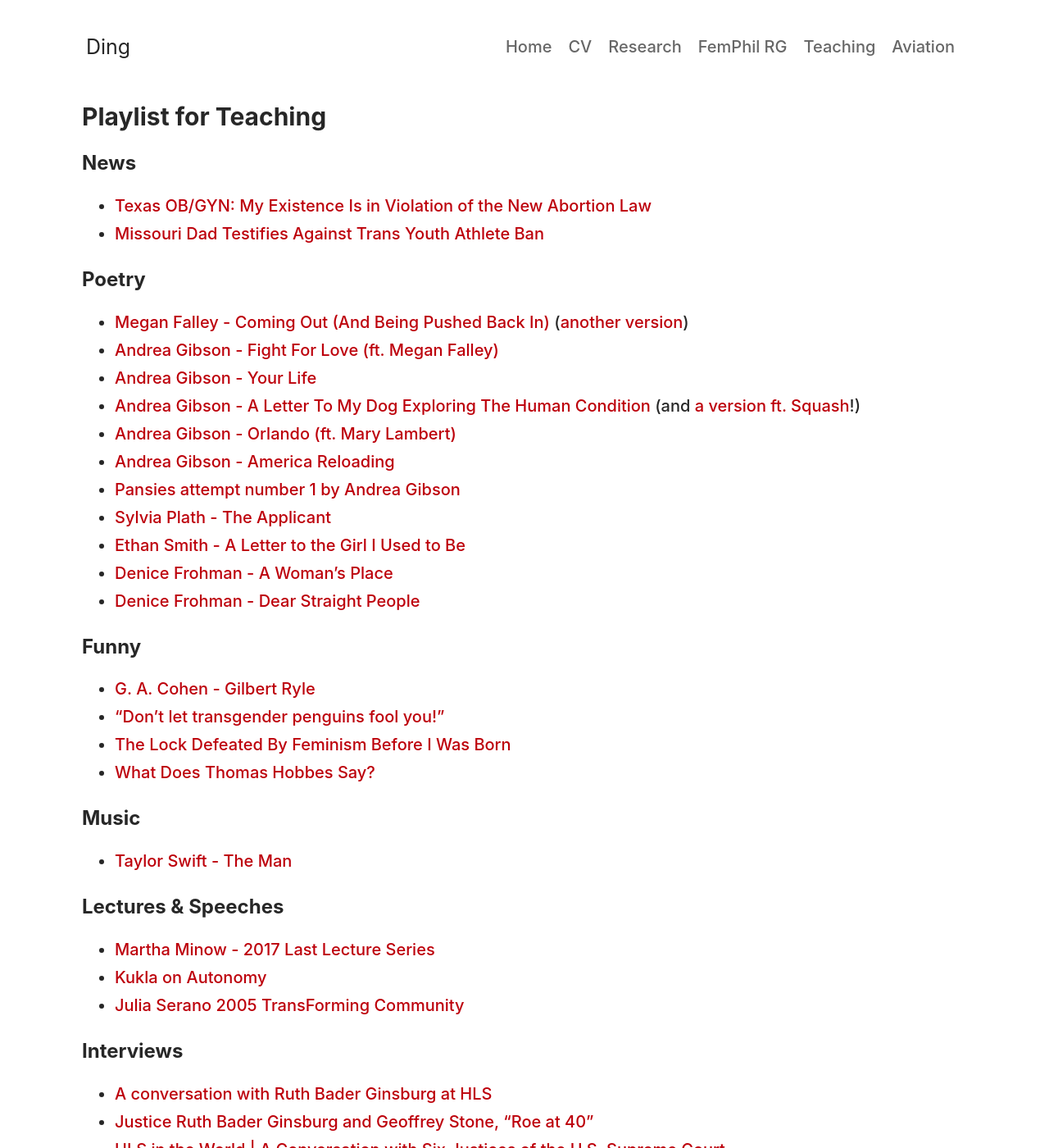
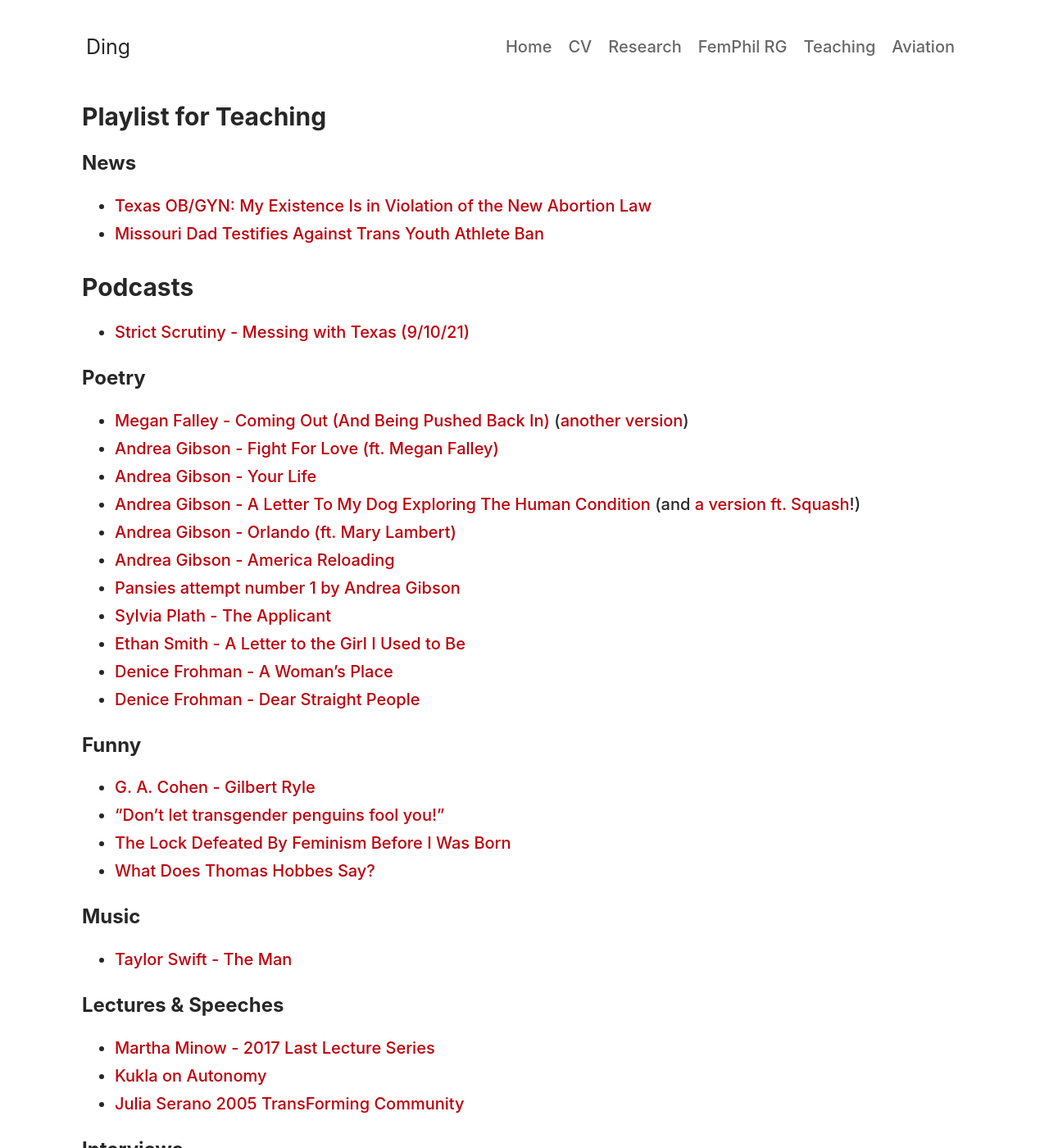
Before and after one commit to dingherself/dingherself.github.io, a Jekyll site: the page built from teaching/playlist.md, in a window 1280 px wide and 1400 px high. Shown: the whole window at 82% size. Built offline with Jekyll 4.4.1, drawn with Linux system fonts in a browser that asks for light colours; nearby versions of some CDN libraries; some web fonts are replaced; some of the changed text lies outside the part shown.

Commit message:
Update playlist.md

```diff
--- a/teaching/playlist.md
+++ b/teaching/playlist.md
@@ -12,6 +12,10 @@ include: false
 
 - [Texas OB/GYN: My Existence Is in Violation of the New Abortion Law](https://one.npr.org/?sharedMediaId=1032259863:1032259864)
 - [Missouri Dad Testifies Against Trans Youth Athlete Ban](https://youtu.be/h60YLGDJ6n0)
+
+# Podcasts
+
+- [Strict Scrutiny - Messing with Texas (9/10/21)](https://strict-scrutiny.simplecast.com/episodes/messing-with-texas)
 
 ## Poetry
 
```
Also changed, not shown: other parts of teaching/playlist.md (+2 -1 lines).
